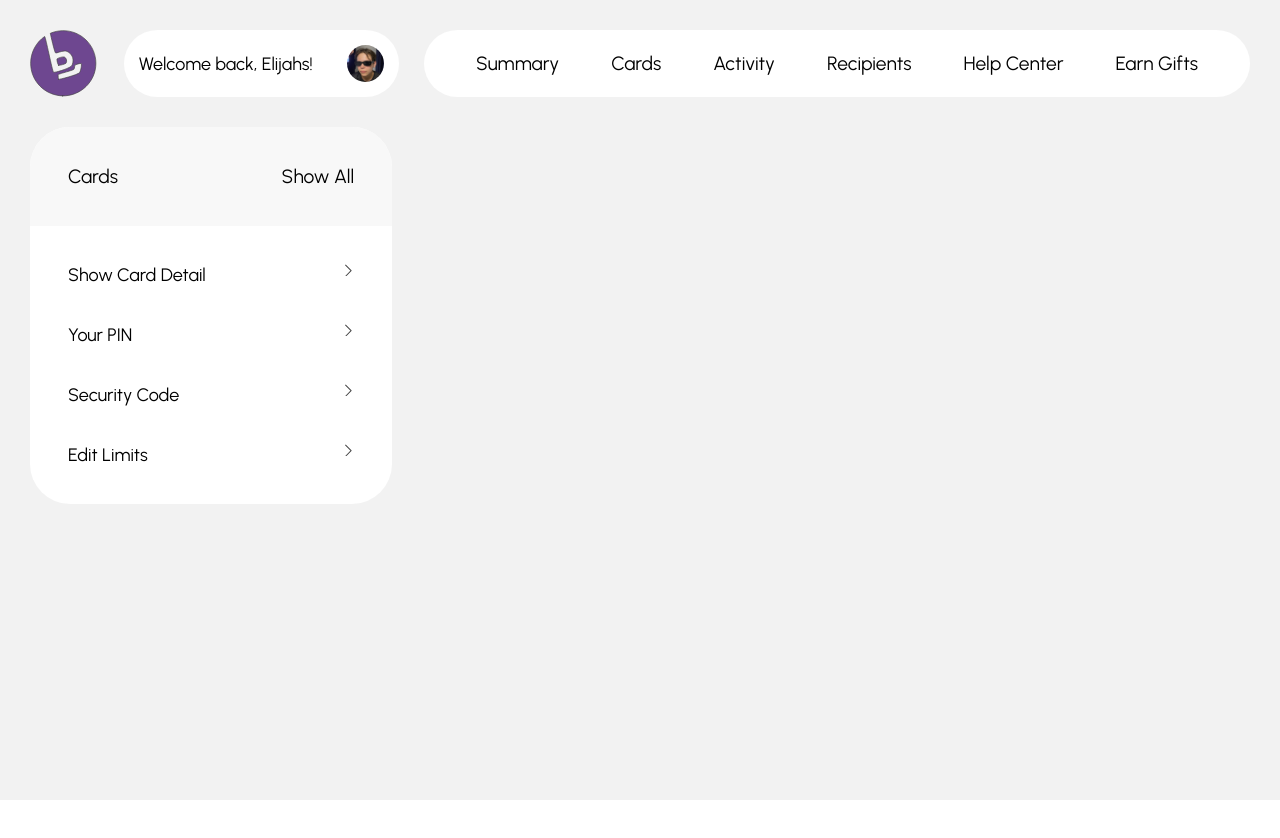
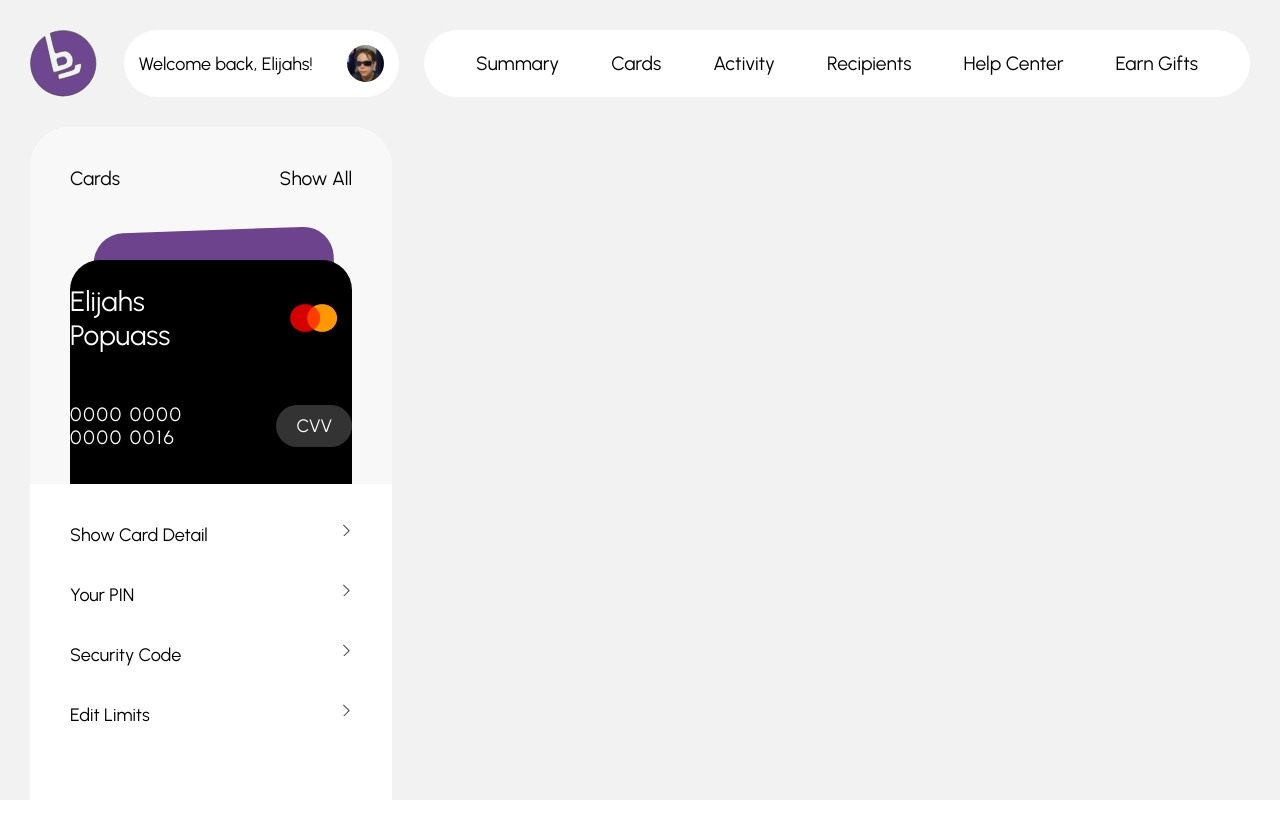
Before and after one commit to toqsukr/BankProject, a React (Vite) app: page / in a window 1280 px wide. Shown: the top 838 px of the page. Before the commit the page ends 800 px from the top, so only its background shows below. Built offline with nearby package versions, Linux system fonts and the light colour scheme.

Commit message:
added card

```diff
--- a/src/components/cardBar/cardBar.component.tsx
+++ b/src/components/cardBar/cardBar.component.tsx
@@ -9,6 +9,16 @@ const CardBar:FC = () => {
             <div id={css.cardBarHeader}>
                 <span>Cards</span>
                 <span>Show All</span>
+            </div>
+            <div id={css.cardContainer}>
+                <div id={css.card}>
+                    <div id={css.cardInnerContainer}>
+                        <span id={css.cardOwner}>Elijahs Popuass</span>
+                        <img src='/images/mastercard.png' className={css.cardInnerRightContianer} id={css.mastercard} />
+                        <span id={css.cardNumber}>0000 0000 0000 0016</span>
+                        <span className={css.cardInnerRightContianer} id={css.cardCVV}>CVV</span>
+                    </div>
+                </div>
             </div>
         </div>
         <div id={css.cardBarLowerContainer}>
--- a/src/components/cardBar/cardBar.module.css
+++ b/src/components/cardBar/cardBar.module.css
@@ -1,4 +1,6 @@
 #cardBarSection {
+  display: grid;
+  grid-template-rows: 1fr 1fr;
   background-color: white;
   border-radius: 40px;
   font-family: 'Urbanist';
@@ -9,18 +11,21 @@
   flex-direction: row;
   justify-content: space-between;
   align-items: center;
-  padding: 38px;
   font-size: clamp(12px, 1.5vw, 20px);
 }
 
 #cardBarUpperContainer {
+  display: flex;
+  flex-direction: column;
+  gap: 70px;
+  justify-content: space-between;
   border-radius: 40px 40px 0 0;
-
   background-color: rgb(248, 248, 248);
+  padding: 40px 40px 0 40px;
 }
 
 #cardBarLowerContainer {
-  padding: 38px;
+  padding: 40px;
 }
 
 #cardButtonContainer {
@@ -28,3 +33,72 @@
   grid-template-rows: 1fr 1fr 1fr 1fr;
   gap: 38px;
 }
+
+#cardContainer {
+  width: 100%;
+  z-index: 0;
+}
+
+#card {
+  position: relative;
+  display: flex;
+  align-items: center;
+  justify-content: center;
+  background: black;
+  width: 100%;
+  height: 14rem;
+  justify-self: center;
+  border-radius: 30px 30px 0 0;
+}
+
+#card::after {
+  width: 85%;
+  height: 85%;
+  display: flex;
+  position: absolute;
+  content: '';
+  rotate: -2deg;
+  top: -30px;
+  left: 2vw;
+  background: #6e438e;
+  border-radius: 30px 30px 0 0;
+  z-index: -1;
+}
+
+#cardInnerContainer {
+  display: grid;
+  grid-template-columns: 3fr 1fr;
+  grid-template-rows: 1fr 1fr;
+  gap: 40px;
+}
+
+#cardInnerContainer span {
+  color: white;
+  align-self: center;
+}
+
+#cardNumber {
+  font-size: clamp(10px, 1.5vw, 24px);
+  letter-spacing: 2px;
+}
+
+#cardOwner {
+  font-size: clamp(10px, 3vw, 28px);
+}
+
+#cardCVV {
+  padding: 10px 20px;
+  border-radius: 30px;
+  background-color: #333333;
+  font-size: clamp(10px, 1.5vw, 18px);
+}
+
+#mastercard {
+  width: 50px;
+  height: 30px;
+  align-self: center;
+}
+
+.cardInnerRightContianer {
+  justify-self: center;
+}
```
Also changed, not shown: public/images/mastercard.png (added).
